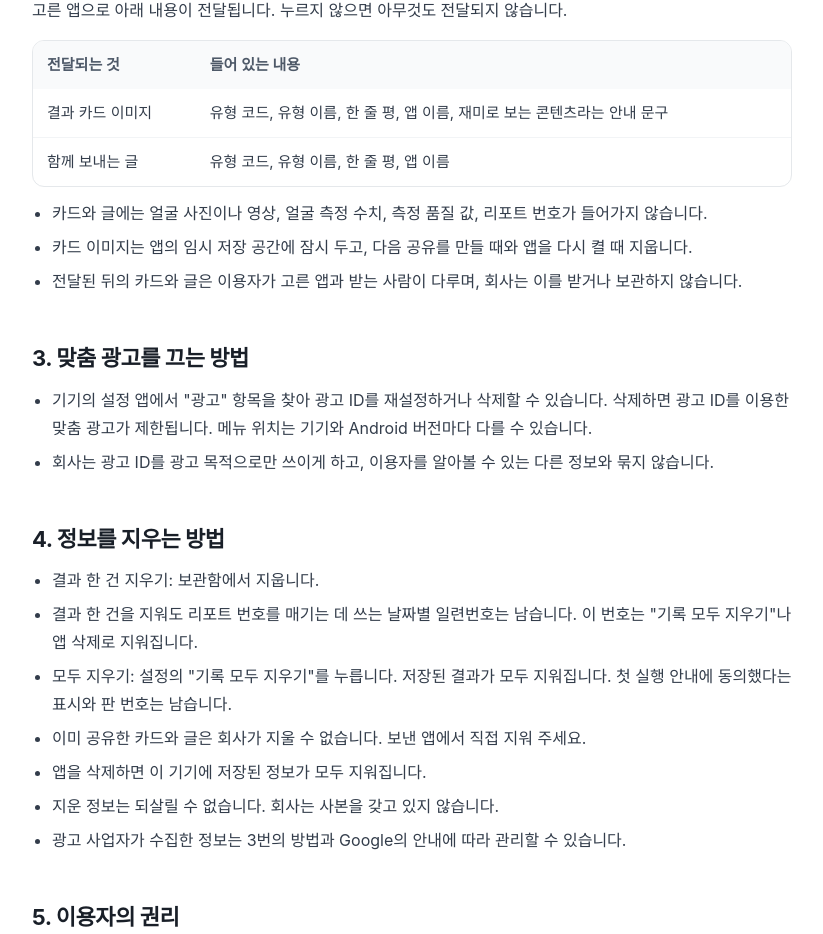
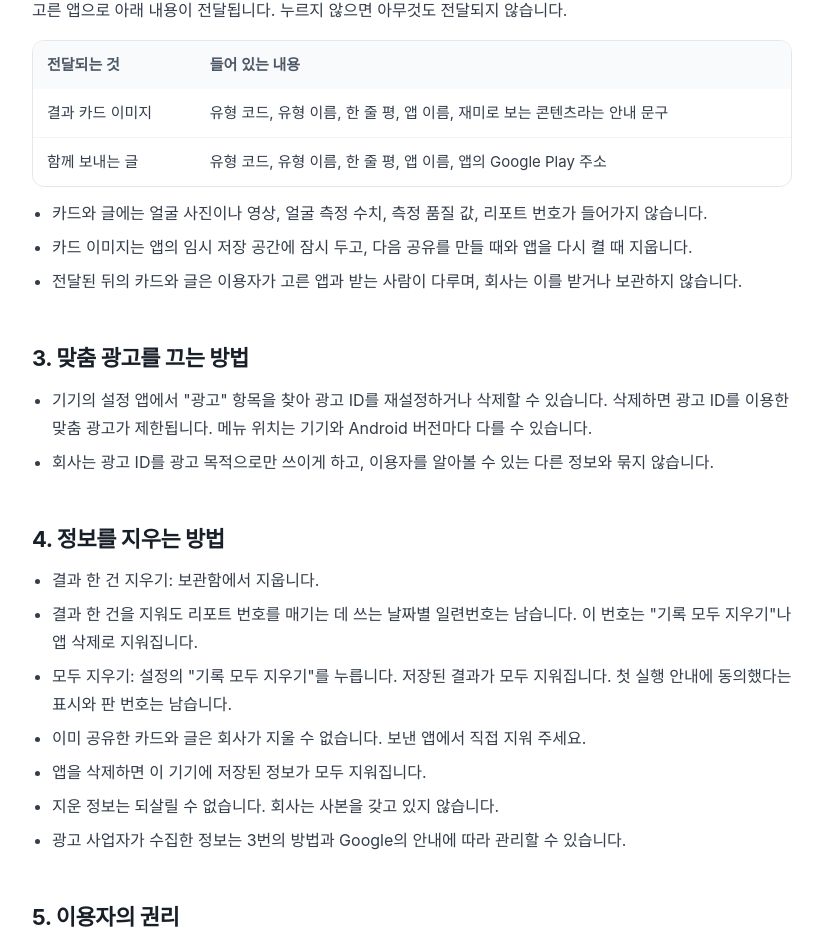
Before and after one commit to lunar-dust/lunardust, an Astro site: page /lucky-face/privacy in a window 1280 px wide. Shown: the part 2855-3789 px from the top of the page, without its empty margins (228-1051 px from the left). Built offline with nearby package versions, Linux system fonts and the light colour scheme; Astro itself is replaced by a stand-in of ours; a web font is replaced by a local one.

Commit message:
관상은 데이터다 처리방침: 공유 글에 Play 주소가 들어감을 적음
Co-Authored-By: Claude Opus 5.5 <noreply@anthropic.com>

```diff
--- a/src/pages/lucky-face/privacy.astro
+++ b/src/pages/lucky-face/privacy.astro
@@ -216,7 +216,7 @@ const effective = "2026년 11월 16일";
           </tr>
           <tr>
             <td>함께 보내는 글</td>
-            <td>유형 코드, 유형 이름, 한 줄 평, 앱 이름</td>
+            <td>유형 코드, 유형 이름, 한 줄 평, 앱 이름, 앱의 Google Play 주소</td>
           </tr>
         </tbody>
       </table>
```
